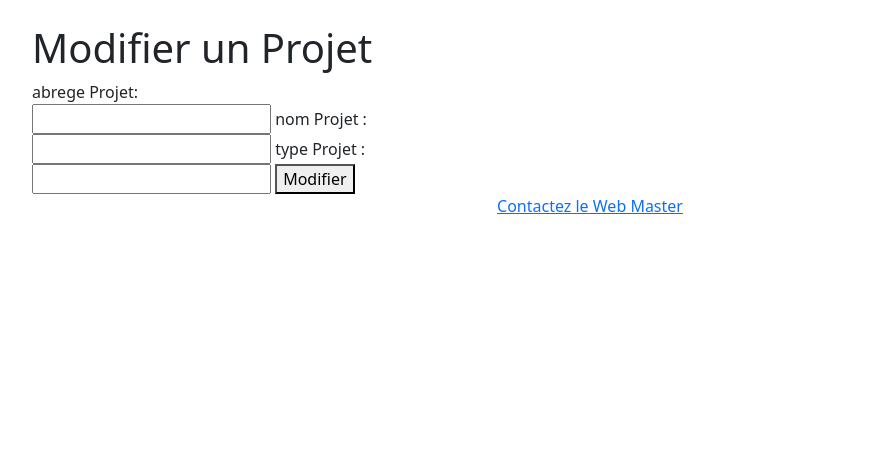
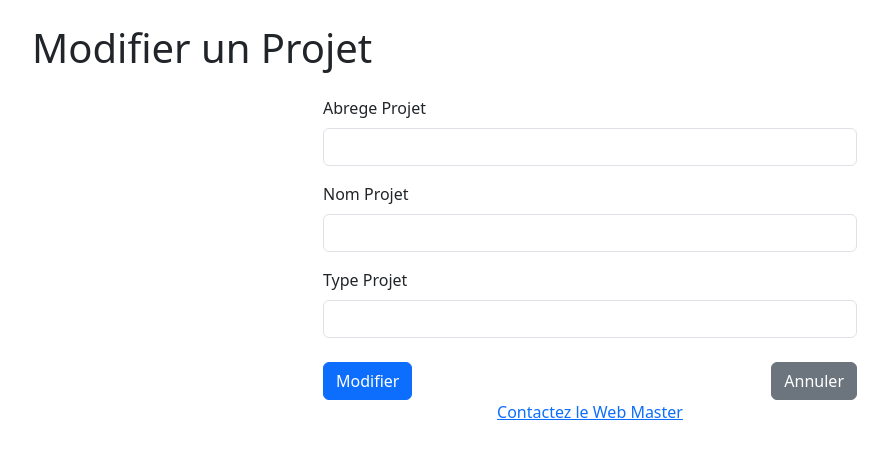
Before and after one commit to karimaweb/ABI, a PHP site: page /vue/modifierProjet.php in a window 1280 px wide. Shown: the part 56-515 px from the top of the page, without its empty margins (50-938 px from the left). Run offline with PHP 8.4, Linux system fonts and the light colour scheme; some libraries are stand-ins or nearby versions.

Commit message:
V4 ajout et suppresion projet

```diff
--- a/index.php
+++ b/index.php
@@ -53,7 +53,7 @@ try {
                 if (!empty($codeProjet) && !empty($abrege) && !empty($nomProjet) && !empty($typeProjet)) {
                     modifier_projet($codeProjet, $abrege, $nomProjet, $typeProjet); // Modifie un projet
                     echo "<span style='color:green'>Modification réussie</span>";
-
+                    //require "vue/listeProjets.php";
 
                 } else {
                     throw new Exception("<span style='color:red'>Tous les champs doivent être remplis</span>");
--- a/vue/modifierProjet.php
+++ b/vue/modifierProjet.php
@@ -1,27 +1,72 @@
 <?php
-    $title = "Modifier un Projet";
-    ob_start();
+$title = "Modifier un Projet";
+ob_start();
 ?>
 
+<div class="container mt-4">
 
 
-    <form action="index.php?action=modif" method="post">
-        <label for="abrege">abrege Projet:</label><br>
-        <input type="text" id="abrege" name="abrege" value="<?= isset($projet['abrege']) ? ($projet['abrege']) : '' ?>">
+    <!-- Formulaire stylisé avec une largeur de 50% -->
+    <form action="index.php?action=modif" method="POST" id="monform" class="needs-validation">
+        <div class="row justify-content-center">
+            <div class="col-md-6"> <!-- Définit la largeur à 50% (col-md-6) de la page -->
 
+                <!-- Champ pour abrege Projet -->
+                <div class="mb-3">
+                    <label for="abrege" class="form-label">Abrege Projet</label>
+                    <input type="text" class="form-control <?php if (!empty($erreurs["abrege"])) echo 'is-invalid'; ?>"
+                        name="abrege" id="abrege"
+                        value="<?= isset($projet['abrege']) ? $projet['abrege'] : ''; ?>"
+                        autocomplete="off">
+                    <?php if (!empty($erreurs["abrege"])): ?>
+                        <div class="invalid-feedback">
+                            <?php echo $erreurs["abrege"]; ?>
+                        </div>
+                    <?php endif; ?>
+                </div>
 
-        <label for="nomProjet">nom Projet :</label><br>
-        <input type="text" id="nomProjet" name="nomProjet" value="<?= isset($projet['nomProjet']) ? ($projet['nomProjet']) : '' ?>">
-        <label for="typeProjet">type Projet :</label><br>
-        <input type="text" id="typeProjet" name="typeProjet" value="<?= isset($projet['typeProjet']) ? ($projet['typeProjet']) : '' ?>">
+                <!-- Champ pour nom Projet -->
+                <div class="mb-3">
+                    <label for="nomProjet" class="form-label">Nom Projet</label>
+                    <input type="text" class="form-control <?php if (!empty($erreurs["nomProjet"])) echo 'is-invalid'; ?>"
+                        name="nomProjet" id="nomProjet"
+                        value="<?= isset($projet['nomProjet']) ? $projet['nomProjet'] : ''; ?>"
+                        autocomplete="off">
+                    <?php if (!empty($erreurs["nomProjet"])): ?>
+                        <div class="invalid-feedback">
+                            <?php echo $erreurs["nomProjet"]; ?>
+                        </div>
+                    <?php endif; ?>
+                </div>
 
+                <!-- Champ pour type Projet -->
+                <div class="mb-3">
+                    <label for="typeProjet" class="form-label">Type Projet</label>
+                    <input type="text" class="form-control <?php if (!empty($erreurs["typeProjet"])) echo 'is-invalid'; ?>"
+                        name="typeProjet" id="typeProjet"
+                        value="<?= isset($projet['typeProjet']) ? $projet['typeProjet'] : ''; ?>"
+                        autocomplete="off">
+                    <?php if (!empty($erreurs["typeProjet"])): ?>
+                        <div class="invalid-feedback">
+                            <?php echo $erreurs["typeProjet"]; ?>
+                        </div>
+                    <?php endif; ?>
+                </div>
 
-        <input type="hidden" name="codeProjet" value="<?= isset($projet['codeProjet']) ? ($projet['codeProjet']) : '' ?>">
-        <button type="submit">Modifier</button>
+                <!-- Champ caché pour le codeProjet -->
+                <input type="hidden" name="codeProjet" value="<?= isset($projet['codeProjet']) ? $projet['codeProjet'] : ''; ?>">
 
+                <!-- Boutons d'action -->
+                <div class="d-flex justify-content-between mt-4">
+                    <button type="submit" class="btn btn-primary">Modifier</button>
+                    <button type="reset" class="btn btn-secondary">Annuler</button>
+                </div>
+            </div>
+        </div>
     </form>
+</div>
 
 <?php
-    $content = ob_get_clean();
-    include "baselayout.php";
+$content = ob_get_clean();
+include "baselayout.php";
 ?>
```
